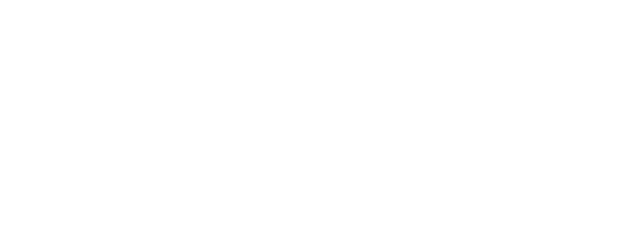
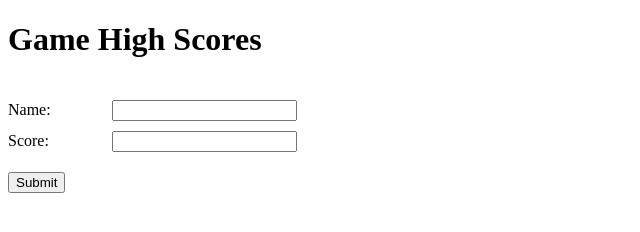
Before and after one commit to acciojob/snake-Abhishek-aks, a website: page main.html in a window 1280 px wide. Shown: the whole page, without its empty margins (0-640 px from the left). Drawn offline with Linux system fonts and the light colour scheme.

Commit message:
created a submission

```diff
--- a/main.html
+++ b/main.html
@@ -6,8 +6,17 @@
 	<link rel="stylesheet" href="styles.css">
 </head>
 
-<body>
+<body onload="showScores();">
 	<!-- the entire body must be written by student -->
+	<h1>Game High Scores</h1>
+    <form>
+      <label>Name:</label>
+      <input type="text" id="name" /><br />
+      <label>Score:</label>
+      <input type="text" id="score" /><br />
+      <input type="button" value="Submit" onclick="saveScore()" />
+    </form>
+    <div id="scores"></div>
     <script type="text/javascript" src="./script.js">
 </script>
 
--- a/script.js
+++ b/script.js
@@ -1 +1,14 @@
-//your code here
+const nameInput = document.getElementById("name");
+const scoreInput = document.getElementById("score");
+const scores = document.getElementById("scores");
+
+// Save score to Local Storage
+function saveScore() {
+  // complete the code here
+  showScores();
+}
+
+// Show scores in div
+function showScores() {
+  // complete the code
+}
--- a/styles.css
+++ b/styles.css
@@ -1,2 +1,21 @@
+form {
+  display: inline-block;
+  margin-top: 20px;
+}
 
-/* Your CSS Code here. */
+label {
+  display: inline-block;
+  width: 100px;
+}
+
+input[type="text"] {
+  margin-bottom: 10px;
+}
+
+input[type="button"] {
+  margin-top: 10px;
+}
+
+#scores {
+  margin-top: 20px;
+}
```
